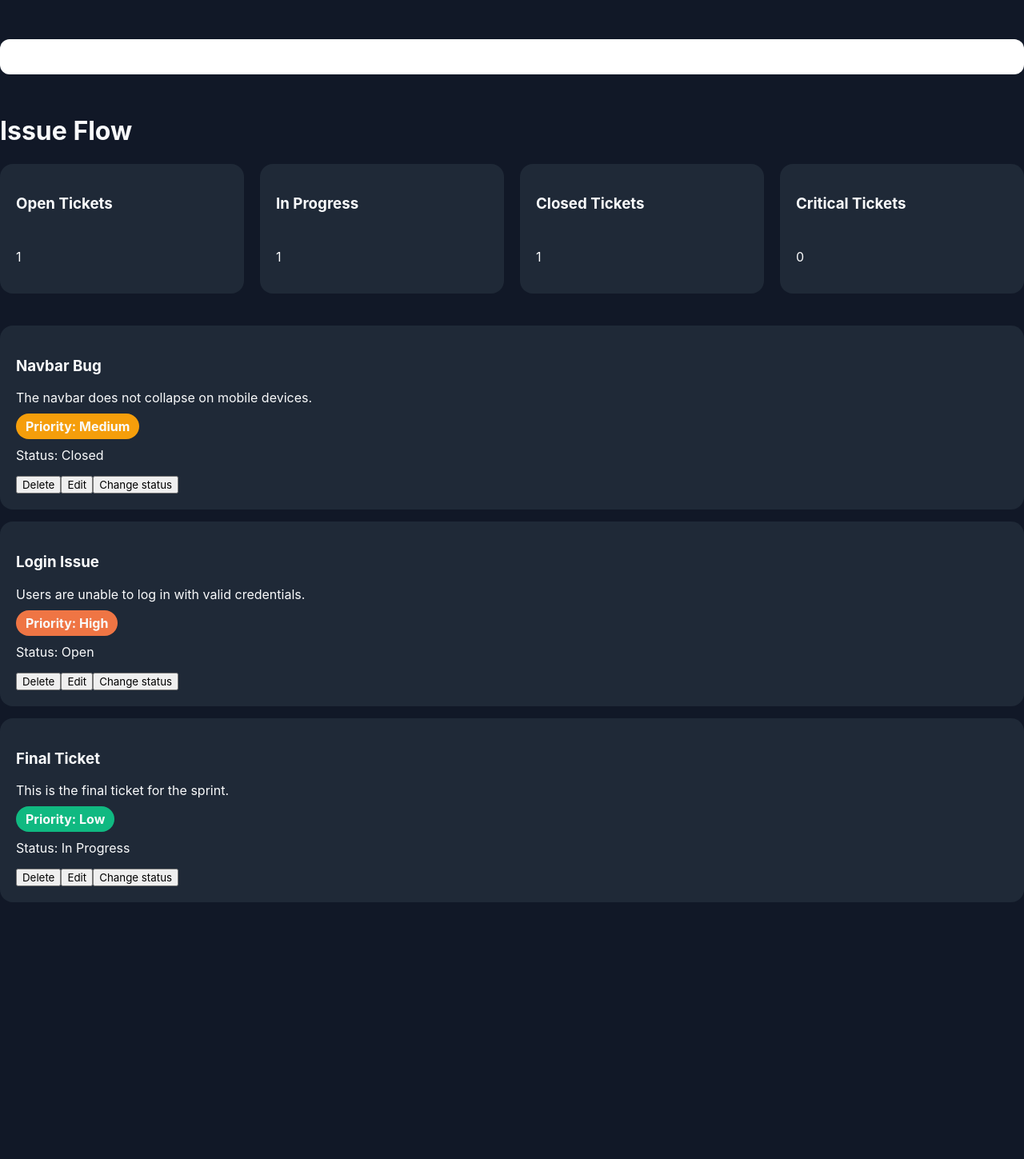
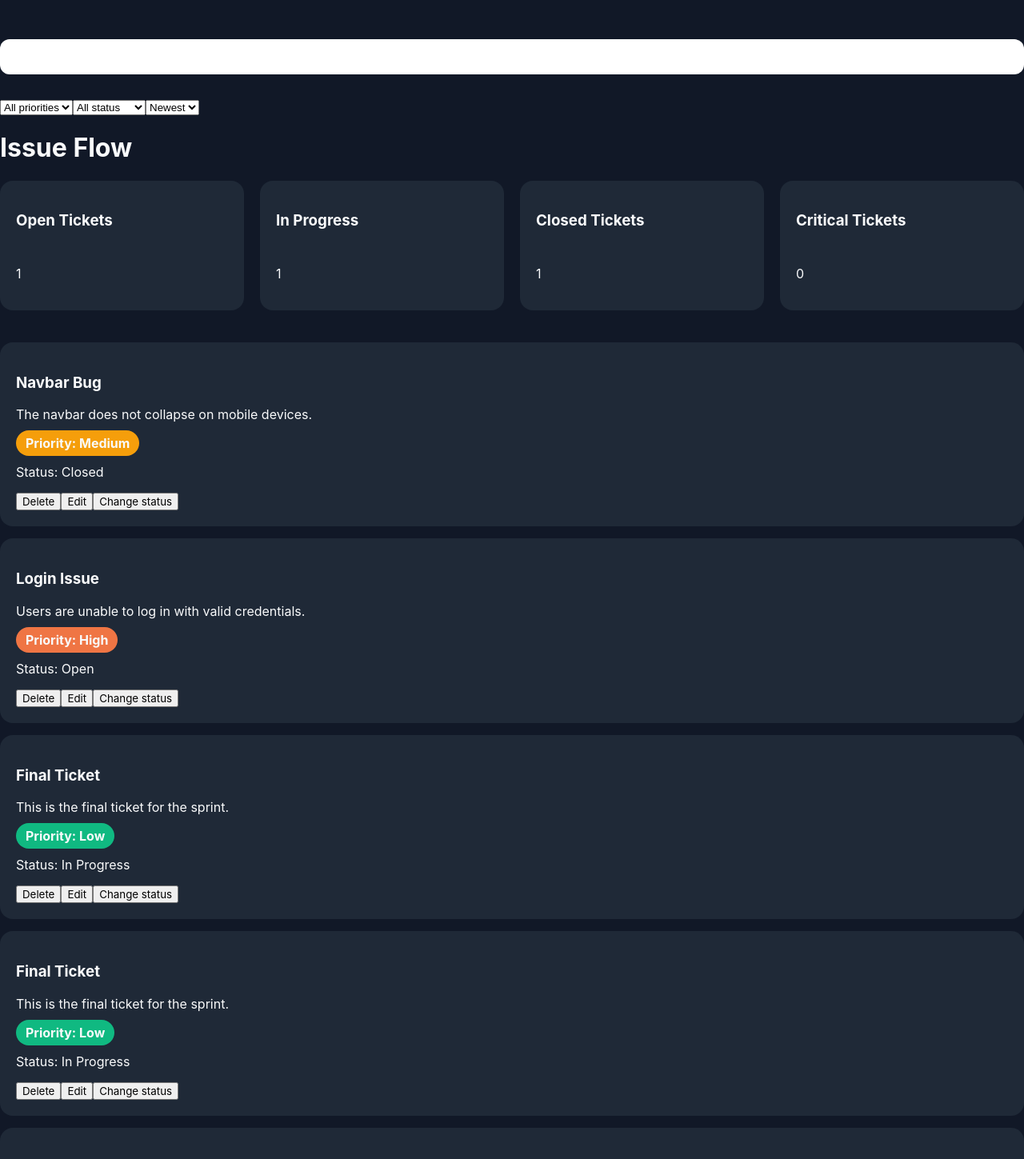
Before and after one commit to Nycelinux/IssueFlow, a React (Vite) app in the folder client/: page / in a window 1280 px wide. Shown: the part 335-1784 px from the top of the page at 80% size. Before the commit the page ends 1478 px from the top, so only its background shows below. Built offline with nearby package versions, Linux system fonts and the light colour scheme.

Commit message:
refactor: improve dashboard architecture and ticket management

```diff
--- /dev/null
+++ b/client/src/components/FilterBar/FilterBar.tsx
@@ -0,0 +1,57 @@
+import type { Ticket } from '../../types/ticket';
+
+interface FilterBarProps {
+  priority: 'All' | Ticket['priority'];
+  status: 'All' | Ticket['status'];
+  sortBy: 'Newest' | 'Oldest' | 'Priority';
+
+  onPriorityChange: (value: 'All' | Ticket['priority']) => void;
+  onStatusChange: (value: 'All' | Ticket['status']) => void;
+
+  onSortChange: (value: 'Newest' | 'Oldest' | 'Priority') => void;
+}
+
+function FilterBar({
+  priority,
+  status,
+  sortBy,
+  onPriorityChange,
+  onStatusChange,
+  onSortChange,
+}: FilterBarProps) {
+  return (
+    <div className="filter-bar">
+      <select
+        value={priority}
+        onChange={(e) => onPriorityChange(e.target.value as 'All' | Ticket['priority'])}
+      >
+        <option value="All">All priorities</option>
+        <option value="Low">Low</option>
+        <option value="Medium">Medium</option>
+        <option value="High">High</option>
+        <option value="Critical">Critical</option>
+      </select>
+
+      <select
+        value={status}
+        onChange={(e) => onStatusChange(e.target.value as 'All' | Ticket['status'])}
+      >
+        <option value="All">All status</option>
+        <option value="Open">Open</option>
+        <option value="In Progress">In Progress</option>
+        <option value="Closed">Closed</option>
+      </select>
+
+      <select
+        value={sortBy}
+        onChange={(e) => onSortChange(e.target.value as 'Newest' | 'Oldest' | 'Priority')}
+      >
+        <option value="Newest">Newest</option>
+        <option value="Oldest">Oldest</option>
+        <option value="Priority">Priority</option>
+      </select>
+    </div>
+  );
+}
+
+export default FilterBar;
--- /dev/null
+++ b/client/src/components/utils/filter.ts
@@ -0,0 +1,15 @@
+import type { Ticket } from '../../types/ticket';
+
+export function filterTickets(
+  tickets: Ticket[],
+  priority: 'All' | Ticket['priority'],
+  status: 'All' | Ticket['status'],
+) {
+  return tickets.filter((ticket) => {
+    const priorityMatches = priority === 'All' || ticket.priority === priority;
+
+    const statusMatches = status === 'All' || ticket.status === status;
+
+    return priorityMatches && statusMatches;
+  });
+}
--- /dev/null
+++ b/client/src/components/utils/sort.ts
@@ -0,0 +1,26 @@
+import type { Ticket } from '../../types/ticket';
+
+export function sortTickets(tickets: Ticket[], sortBy: 'Newest' | 'Oldest' | 'Priority') {
+  const sorted = [...tickets];
+
+  switch (sortBy) {
+    case 'Newest':
+      return sorted.sort((a, b) => b.id - a.id);
+
+    case 'Oldest':
+      return sorted.sort((a, b) => a.id - b.id);
+
+    case 'Priority': {
+      const order = {
+        Critical: 4,
+        High: 3,
+        Medium: 2,
+        Low: 1,
+      };
+
+      return sorted.sort((a, b) => order[b.priority] - order[a.priority]);
+    }
+    default:
+      return sorted;
+  }
+}
--- a/client/src/pages/Dashboard.tsx
+++ b/client/src/pages/Dashboard.tsx
@@ -1,5 +1,6 @@
 import Navbar from '../components/Navbar/Navbar';
 import Sidebar from '../components/Sidebar/Sidebar';
+import FilterBar from '../components/FilterBar/FilterBar';
 import StatisticsCard from '../components/StatisticsCard/StatisticsCard';
 import TicketCard from '../components/TicketCard/TicketCard';
 import { useState } from 'react';
@@ -10,14 +11,21 @@ import SearchBar from '../components/SearchBar/SearchBar';
 import { getTicketStatistics } from '../components/utils/statistics';
 import { searchTickets } from '../components/utils/search';
 import Modal from '../components/Modal/Modal';
+import { filterTickets } from '../components/utils/filter';
+import { sortTickets } from '../components/utils/sort';
 
 function Dashboard() {
   const [tickets, setTickets] = useState(initialTickets);
   const [search, setSearch] = useState('');
   const [showAddTicketForm, setShowAddTicketForm] = useState(false);
+  const [sortBy, setSortBy] = useState<'Newest' | 'Oldest' | 'Priority'>('Newest');
   const [editingTicket, setEditingTicket] = useState<Ticket | null>(null);
+  const [priorityFilter, setPriorityFilter] = useState<'All' | Ticket['priority']>('All');
+  const [statusFilter, setStatusFilter] = useState<'All' | Ticket['status']>('All');
   const statistics = getTicketStatistics(tickets);
-  const filteredTickets = searchTickets(tickets, search);
+  const searchedTickets = searchTickets(tickets, search);
+  const filteredTickets = filterTickets(searchedTickets, priorityFilter, statusFilter);
+  const visibleTickets = sortTickets(filteredTickets, sortBy);
 
   function addTicket(title: string, description: string, priority: Ticket['priority']) {
     const newTicket: Ticket = {
@@ -100,6 +108,14 @@ function Dashboard() {
       <main>
         <Navbar onNewTicket={() => setShowAddTicketForm(true)} />
         <SearchBar value={search} onChange={(e) => setSearch(e.target.value)} />
+        <FilterBar
+          priority={priorityFilter}
+          status={statusFilter}
+          sortBy={sortBy}
+          onPriorityChange={setPriorityFilter}
+          onStatusChange={setStatusFilter}
+          onSortChange={setSortBy}
+        />
         <h1>Issue Flow</h1>
         <section className="statistics-grid">
           <StatisticsCard title="Open Tickets" value={statistics.openTickets} />
@@ -155,6 +171,15 @@ function Dashboard() {
               />
             ))
           )}
+          {visibleTickets.map((ticket) => (
+            <TicketCard
+              key={ticket.id}
+              ticket={ticket}
+              onDelete={deleteTicket}
+              onEdit={handleEdit}
+              onToggleStatus={toggleTicketStatus}
+            />
+          ))}
         </section>
       </main>
     </div>
```
Also changed, not shown: client/src/components/FilterBar/FilterBar.scss (added).
